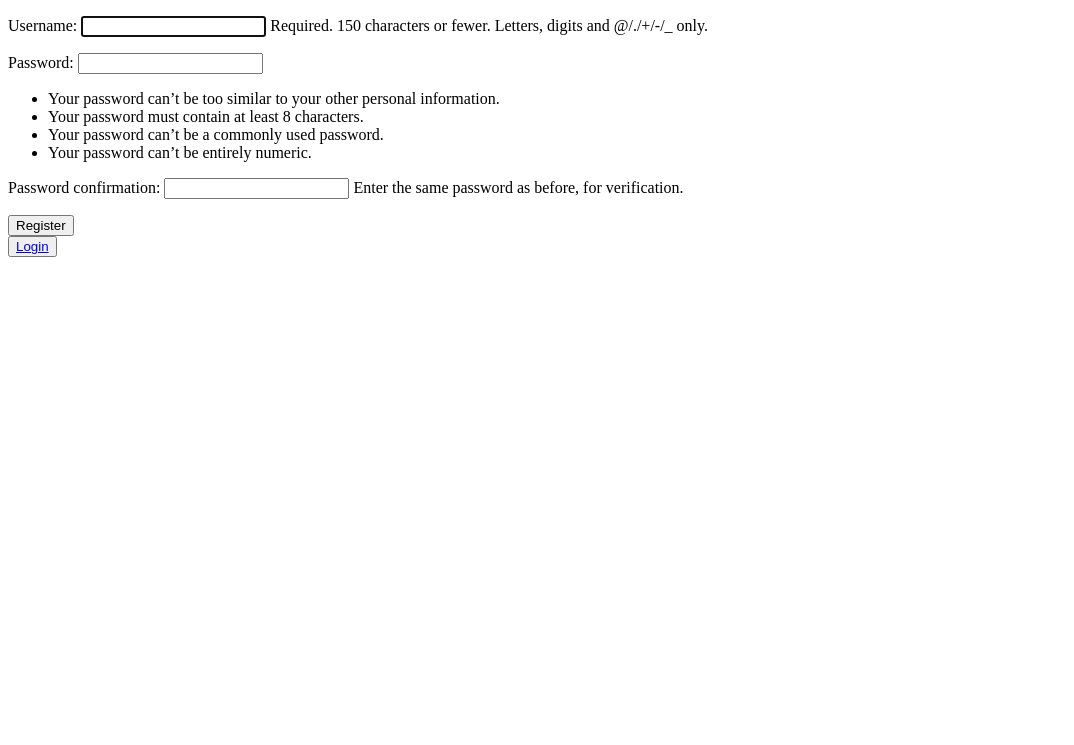
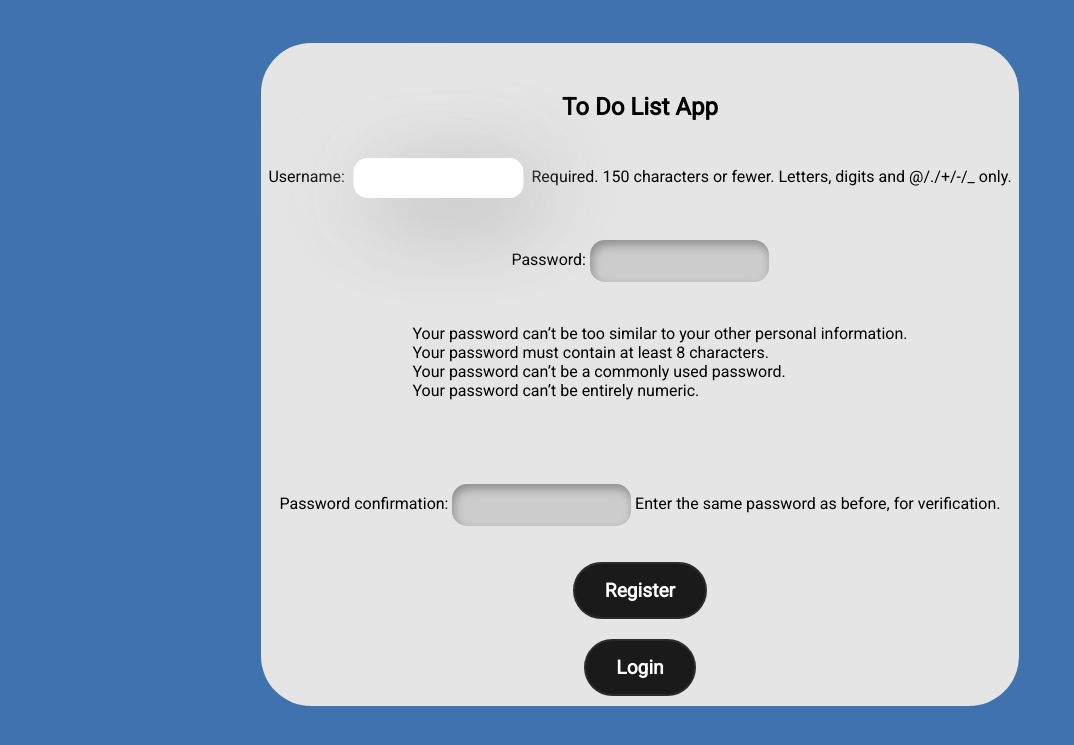
Before and after one commit to EMMMABK/ToDo-List, a Django app: page /register/ in a window 1280 px wide. Shown: the top 745 px of the page, without its empty margins (0-1074 px from the left). Run offline with Django 5.2, Linux system fonts and the light colour scheme.

Commit message:
add Register Style

```diff
--- /dev/null
+++ b/ToDoList/ToDoListApp/static/register.css
@@ -0,0 +1,39 @@
+form input {
+    border: none;
+    outline: none;
+    border-radius: 15px;
+    padding: 1em;
+    background-color: #ccc;
+    box-shadow: inset 2px 5px 10px rgba(0, 0, 0, 0.3);
+    transition: 300ms ease-in-out;
+}
+
+form input:focus {
+    background-color: white;
+    transform: scale(0.95);
+    box-shadow: 13px 13px 100px #969696,
+                -13px -13px 100px #ffffff;
+}
+
+form{
+    display: flex;
+    flex-direction: column;
+    align-items: center;
+    row-gap: 10px;
+}
+
+.boton-elegante{
+    margin-top: 10px;
+    margin-bottom: 10px;
+}
+
+.main__container_register{
+    margin-top: 35px;
+    padding-top: 30px;
+    background-color: #E5E5E5;
+    display: flex;
+    flex-direction: column;
+    align-items: center;
+    border-radius: 50px;
+    width: 60%;
+}
--- a/ToDoList/ToDoListApp/templates/ToDoListApp/login.html
+++ b/ToDoList/ToDoListApp/templates/ToDoListApp/login.html
@@ -19,7 +19,7 @@
                     {{form.as_p}}
                     <button class="boton-elegante" type="submit">Login</button>
                 </form>
-                <button class="boton-elegante"><a style="color: white;" href="{% url 'register' %}">Register</a></button>
+                <a class="boton-elegante" style="color: white;" href="{% url 'register' %}">Register</a>
             </div>
         </div>
     </main>
--- a/ToDoList/ToDoListApp/templates/ToDoListApp/register.html
+++ b/ToDoList/ToDoListApp/templates/ToDoListApp/register.html
@@ -1,17 +1,24 @@
+{% load static %}
 <!DOCTYPE html>
 <html lang="en">
 <head>
     <meta charset="UTF-8">
     <meta name="viewport" content="width=device-width, initial-scale=1.0">
+    <link rel="stylesheet" href="{% static 'style.css' %}">
+    <link rel="stylesheet" href="{% static 'register.css' %}">
     <title>Register</title>
 </head>
 <body>
-    <form method="POST">
-        {% csrf_token %}
-        {{form.as_p}}
-        <input class="button" type="submit" value="Register">
-    </form>
-
-    <button class="item__button"><a href="{% url 'login' %}">Login</a></button>
+    <main class="main">
+        <div class="main__container_register">
+            <h2>To Do List App</h2>
+            <form method="POST">
+                {% csrf_token %}
+                {{form.as_p}}
+                <button class="boton-elegante">Register</button>
+            </form>
+            <a class="boton-elegante" href="{% url 'login' %}">Login</a>
+        </div>
+    </main>
 </body>
 </html>
```
Also changed, not shown: ToDoList/db.sqlite3.
